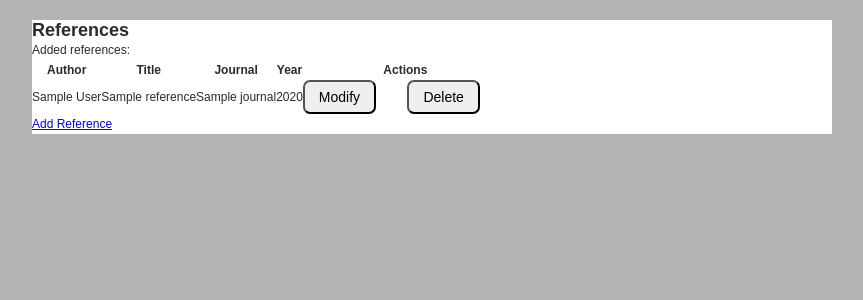
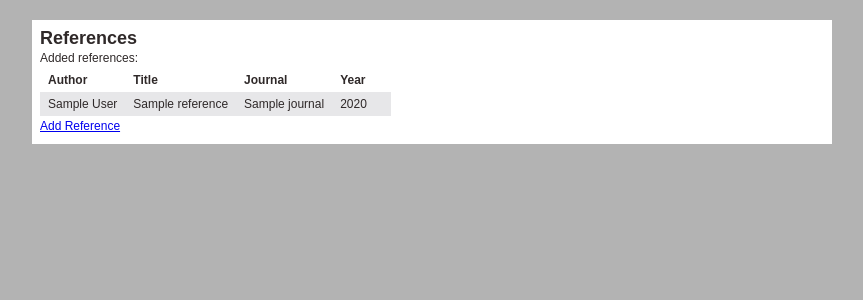
Before and after one commit to BorisBanchev/teamMagicians, a Flask app: template src/templates/index.html in a window 1280 px wide. Shown: the top 300 px of the page, without its empty margins (208-1071 px from the left). Run offline with Flask 3, Linux system fonts and the light colour scheme; the template is opened without the code that fills it: most values are stand-ins (such as "Sample title", 1, 10 or a date in 2020).

Commit message:
Show references on index page

```diff
--- a/src/app.py
+++ b/src/app.py
@@ -1,12 +1,13 @@
 from flask import redirect, render_template, request, jsonify, flash
 from config import app, test_env
 from db_helper import reset_db
-from repositories.reference_repository import create_reference
+from repositories.reference_repository import create_reference, get_references
 from util import validate_reference
 
 @app.route("/")
 def index():
-    return render_template("index.html")
+    references = get_references()
+    return render_template("index.html", references=references)
 
 
 @app.route("/add_reference", methods = ["POST", "GET"])
--- a/src/static/styles.css
+++ b/src/static/styles.css
@@ -12,11 +12,11 @@
   font-family: "Ubuntu", sans-serif;
 }
 
-div.row{
-    display:table-row;
+div.row {
+  display: table-row;
 }
 
-h1{
+h1 {
   margin-top: 10px;
 }
 
@@ -29,18 +29,18 @@ body {
 }
 
 
-ul{
+ul {
   font-weight: 400;
   font-size: 16px;
   margin-bottom: 2em
 }
 
-li{
+li {
   line-height: 1.5;
   margin-left: 2em;
 }
 
-label{
+label {
   display: table-cell;
   text-align: right;
   font-size: 14px;
@@ -49,21 +49,22 @@ label{
   font-weight: 500;
 }
 
-input{
+input {
   display: table-cell;
   font-size: 14px;
 }
 
-form input[type="submit"], button{
+form input[type="submit"],
+button {
   display: inline-block;
   font-size: 14px;
-    font-weight:500;
+  font-weight: 500;
   margin-right: 2em;
   padding: .5em 1em;
   border-radius: .5em;
 }
 
-label{
+label {
   display: table-cell;
   text-align: right;
   font-size: 14px;
@@ -72,15 +73,29 @@ label{
   font-weight: 500;
 }
 
-input{
+input {
   display: table-cell;
   font-size: 14px;
 }
 
 .frame {
+  padding: 8px;
   width: 800px;
   max-width: 100%;
   height: auto;
   background: var(--white);
   margin: 20px auto;
 }
+
+thead {
+  text-align: left;
+}
+
+td,
+th {
+  padding: 2px 8px;
+}
+
+.reference_row:nth-child(odd) {
+  background-color: #e7e7e9;
+}
--- a/src/templates/index.html
+++ b/src/templates/index.html
@@ -21,21 +21,21 @@
                         <th>Title</th>
                         <th>Journal</th>
                         <th>Year</th>
-                        <th>Actions</th>
+                        <!-- <th>Actions</th> -->
                     </tr>
                 </thead>
                 <tbody>
 
 
                 {%for reference in references%}
-                <tr>
+                <tr class="reference_row">
                     <td>{{reference.author}}</td>
                     <td>{{reference.title}}</td>
                     <td>{{reference.journal}}</td>
                     <td>{{reference.year}}</td>
 
                     <td>
-                    <form action="/modify_reference/{{reference.id}}"
+                    <!-- <form action="/modify_reference/{{reference.id}}"
                         method="get" style= "display: inline;">
                         <button type="submit"> Modify</button>
                     </form>
@@ -43,7 +43,7 @@
                     <form action= "/delete_reference/{{reference.id}}"
                         method="post" style ="display: inline;">
                         <button type="submit">Delete</button>
-                    </form>
+                    </form> -->
                 </td>
             </tr>
             {%endfor%}
```
Lines whose indentation alone changed are shown as unchanged.
